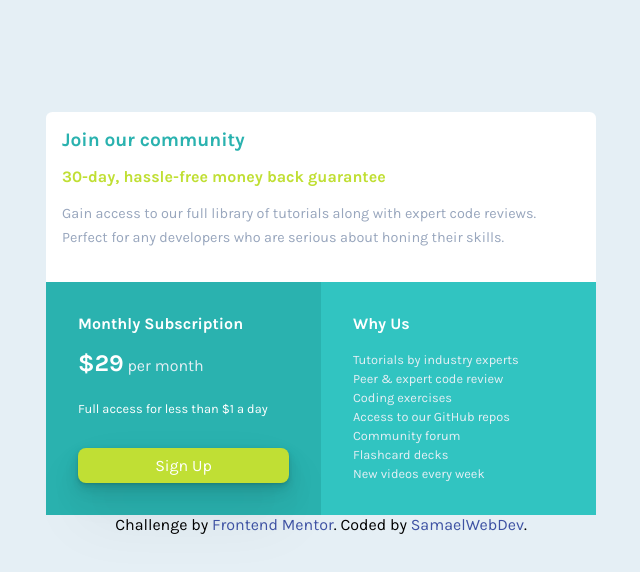
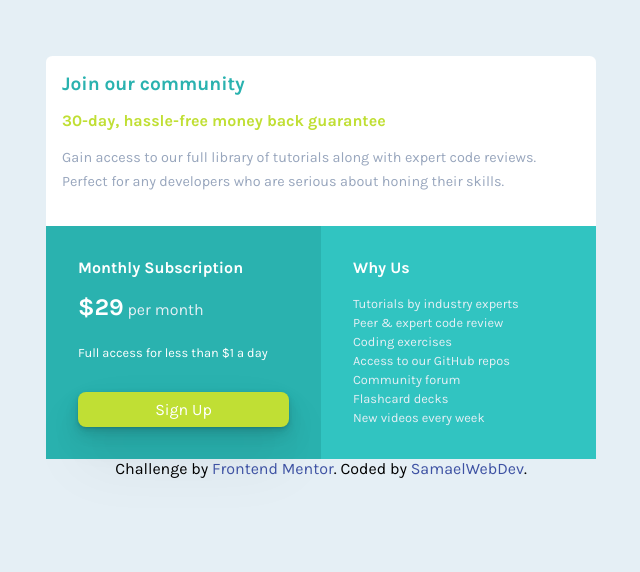
Before and after one commit to samaelwebdev/FrontEndMentor-Single-price-grid-component, a plain HTML site: page index.html in a window 1280 px wide. Shown: the whole page, without its empty margins (319-959 px from the left). Drawn offline with Linux system fonts and the light colour scheme.

Commit message:
Update styles.css
updated css to formatted version

```diff
--- a/css/styles.css
+++ b/css/styles.css
@@ -4,56 +4,43 @@
   --Light-Gray: hsl(204, 43%, 93%);
   --Grayish-Blue: hsl(218, 22%, 67%);
 }
-
-*,
-*::before,
-*::after {
+*, *::before, *::after {
   box-sizing: border-box;
   margin: 0;
   padding: 0;
-
 }
-
 body{
   font-family: 'Karla', sans-serif;
   font-size: 1rem;
   padding: 2rem;
   background-color: var(--Light-Gray);
 }
-
 .main{
   margin-top: 1.5rem;
 }
-
 .introduction{
   padding: 1rem;
   background-color:white;
   border-top-right-radius: .4rem;
   border-top-left-radius: .4rem;
 }
-
 .invite{
   color: var(--Cyan);
   font-size: 1.2rem;
   font-weight: 700;
   margin-bottom: 1rem;
 }
-
 .warranty{
   color: var(--Bright-Yellow);
   font-weight: 700;
   margin-bottom: 1rem;
 }
-
 .mainparagraph{
   color: var(--Grayish-Blue);
   font-size: .9rem;
   margin-bottom: 1rem;
   line-height: 1.5rem;
-
-
 }
-
 .middle{
   padding: 1rem;
   background-color: var(--Cyan);
@@ -61,16 +48,13 @@ body{
   display: flex;
   flex-direction: column;
 }
-
 .term{
   padding-bottom: 1rem;
   font-weight: 700;
 }
-
 .price{
   margin-bottom: .5rem;
 }
-
 .dollar{
   font-size: 1.5rem;
   font-weight: 700;
@@ -78,13 +62,10 @@ body{
 .permonth{
   color: var(--Light-Gray)
 }
-
 .description{
   margin-bottom: 1rem;
   font-size: .8rem;
-
 }
-
 .signup{
   all: unset;
   text-align: center;
@@ -94,26 +75,21 @@ body{
   border-radius: .5rem;
   box-shadow: rgba(0, 0, 0, 0.07) 0px 1px 2px, rgba(0, 0, 0, 0.07) 0px 2px 4px, rgba(0, 0, 0, 0.07) 0px 4px 8px, rgba(0, 0, 0, 0.07) 0px 8px 16px, rgba(0, 0, 0, 0.07) 0px 16px 32px, rgba(0, 0, 0, 0.07) 0px 32px 64px;
 }
-
 .bottom{
   background-color: hsl(179, 60%, 48%);
   padding: 1rem;
   color: white;
-
 }
-
 .credibility{
   font-weight: 700;
   padding-bottom: 1rem;
 }
-
 a{
   color: white;
   text-decoration: none;
   font-size: .8rem;
   color: var(--Light-Gray)
 }
-
 .attribution {
   font-size: 11px;
   text-align: center;
@@ -121,27 +97,13 @@ a{
 .attribution a {
   color: hsl(228, 45%, 44%);
 }
-
 @media only screen and (min-width: 600px) {
-
-
   .main{
-
       display: grid;
       grid-template-columns: repeat(2, 275px);
       grid-template-rows: repeat(2, auto);
       justify-content: center;
-margin-top: 5rem;
-
-
-
-
-
-
-
-
  }
-
   .introduction{
       grid-column-start: 1;
       grid-column-end: 3;
@@ -150,29 +112,23 @@ grid-column-end: 3;
       border-top-right-radius: .4rem;
       border-top-left-radius: .4rem;
  }
-
   .invite{
       color: var(--Cyan);
       font-size: 1.2rem;
       font-weight: 700;
       margin-bottom: 1rem;
  }
-
   .warranty{
       color: var(--Bright-Yellow);
       font-weight: 700;
       margin-bottom: 1rem;
  }
-
   .mainparagraph{
       color: var(--Grayish-Blue);
       font-size: .9rem;
       margin-bottom: 1rem;
       line-height: 1.5rem;
-
-
  }
-
   .middle{
       padding: 2rem;
       background-color: var(--Cyan);
@@ -180,16 +136,13 @@ grid-column-end: 3;
       display: flex;
       flex-direction: column;
  }
-
   .term{
       padding-bottom: 1rem;
       font-weight: 700;
  }
-
   .price{
       margin-bottom: .5rem;
  }
-
   .dollar{
       font-size: 1.5rem;
       font-weight: 700;
@@ -197,13 +150,10 @@ grid-column-end: 3;
   .permonth{
       color: var(--Light-Gray)
  }
-
   .description{
       margin-top: 1rem;
       font-size: .8rem;
-
  }
-
   .signup{
       all: unset;
       cursor: pointer;
@@ -215,26 +165,21 @@ grid-column-end: 3;
       border-radius: .5rem;
       box-shadow: rgba(0, 0, 0, 0.07) 0px 1px 2px, rgba(0, 0, 0, 0.07) 0px 2px 4px, rgba(0, 0, 0, 0.07) 0px 4px 8px, rgba(0, 0, 0, 0.07) 0px 8px 16px, rgba(0, 0, 0, 0.07) 0px 16px 32px, rgba(0, 0, 0, 0.07) 0px 32px 64px;
  }
-
   .bottom{
       background-color: hsl(179, 60%, 48%);
       padding: 2rem;
       color: white;
-
  }
-
   .credibility{
       font-weight: 700;
       padding-bottom: 1rem;
  }
-
   a{
       color: white;
       text-decoration: none;
       font-size: .8rem;
       color: var(--Light-Gray)
  }
-
   .attribution {
       font-size: 1rem;
       text-align: center;
@@ -243,7 +188,4 @@ grid-column-end: 3;
       color: hsl(228, 45%, 44%);
       font-size: 1rem;
  }
-
-
-
 }
```
Lines whose indentation alone changed are shown as unchanged.
